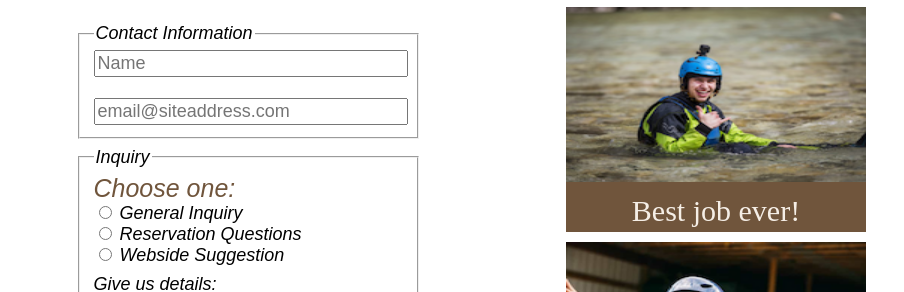
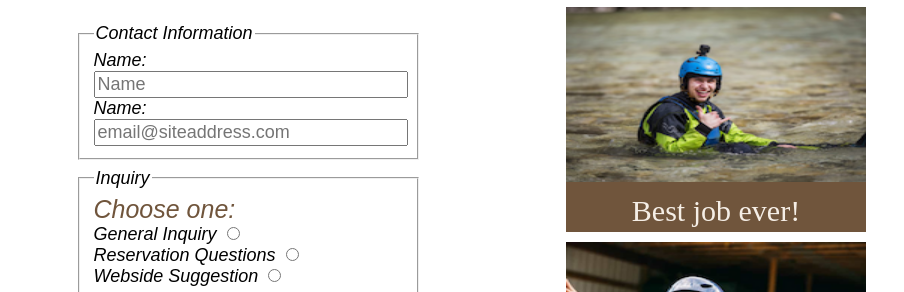
Before and after one commit to AlmaSotelo/wdd130, a plain HTML site: page wwr/contact.html in a window 1280 px wide. Shown: the part 267-559 px from the top of the page, 376-1280 px from the left. Drawn offline with Linux system fonts and the light colour scheme; a web font is replaced by a local one.

Commit message:
Fix # of labels and delete unecesary divs as suggested by instructor

```diff
--- a/wwr/contact.html
+++ b/wwr/contact.html
@@ -52,39 +52,36 @@
          <form autocomplete="on">
             <fieldset>
                <legend>Contact Information</legend>
-               <div>
-                  <!-- <label for="fullname">Name:</label> -->
-                  <input type="text" id="fullname" name="fullname"
-                     class="user-name" placeholder="Name">
-               </div>
-               <br>
+               <label for="fullname">Name:</label>
+               <input type="text" id="fullname" name="fullname"
+                  class="user-name" placeholder="Name">
+               <label for="fullname">Name:</label>
                <input type="email" id="useremail" name="useremail"
                   class="user-email" placeholder="email@siteaddress.com">
             </fieldset>
             <fieldset>
                <legend>Inquiry</legend>
-               <div>
-                  <p>Choose one:</p>
-                  <input type="radio" id="general" name="inquiry"
-                     value="inquiry">
-                  <label for="general">General Inquiry</label>
-               </div>
-               <div>
-                  <input type="radio" id="reservation" name="res-question"
-                     value="reservation">
-                  <label for="reservation">Reservation Questions</label>
-               </div>
-               <div>
-                  <input type="radio" id="ws-suggestion" name="suggestion"
-                     value="suggestion">
-                  <label for="ws-suggestion">Webside Suggestion</label>
-               </div>
+               <p>Choose one:</p>
+
+               <label class="block" for="general">General Inquiry
+               <input type="radio" id="general" name="inquiry"
+                  value="inquiry"></label>
+
+               <label class="block" for="reservation">Reservation
+                  Questions
+               <input  type="radio" id="reservation" name="radgroup"
+                  value="reservation"></label>
+
+               <label class="block" for="ws-suggestion">Webside
+                  Suggestion
+               <input  type="radio" id="ws-suggestion" name="radgroup"
+                  value="suggestion"></label>
+
                <div class="textarea">
                   <label for="feedback">Give us details:</label><br>
                   <textarea id="feedback" name="feedback" rows="6"
                      placeholder="Type here"></textarea>
                </div>
-
             </fieldset>
             <fieldset class="news">
                <label for="suscription">Please subscribe me to the monthly
@@ -94,7 +91,6 @@
             <div class="button">
                <button type="submit">Sumbit Form</button>
             </div>
-
          </form>
       </section>
       <section class="staff">
--- a/wwr/styles/rafting.css
+++ b/wwr/styles/rafting.css
@@ -8,7 +8,7 @@
 h2,
 h3,
 .contact h3,
-.contact h3  {
+.contact h3 {
    color: var(--color);
    font-family: var(--heading-font);
    font-size: 2rem;
@@ -25,7 +25,7 @@ h3,
    top: 10%;
    transform: translate(-50%, -50%);
    font-size: 3rem;
-   padding:0 3rem;
+   padding: 0 3rem;
 }
 
 p {
@@ -91,8 +91,9 @@ header {
    align-items: center;
    background-color: #386CA0;
 }
+
 header img {
-   border:10px solid #386CA0
+   border: 10px solid #386CA0
 }
 
 nav {
@@ -180,12 +181,13 @@ a {
 .contact,
 .form {
    padding: 20px;
-   margin-top:10px;
+   margin-top: 10px;
 }
 
 .contain {
-   margin:10px;
+   margin: 10px;
 }
+
 iframe,
 .tel a {
    display: block;
@@ -219,11 +221,11 @@ iframe,
    font-family: var(--heading-font);
    font-size: 3rem;
    text-align: center;
-   margin:0;
+   margin: 0;
 }
 
 .form {
-   margin:0;
+   margin: 0;
    font-style: italic;
    font-size: 18px;
 }
@@ -238,6 +240,10 @@ form p {
 .user-email,
 textarea {
    width: 99%;
+}
+
+.block {
+   display: block;
 }
 
 textarea {
@@ -267,13 +273,11 @@ textarea {
    display: flex;
    margin: 10px 0;
    justify-content: center;
-
 }
 
 button {
    color: whitesmoke;
    background-color: #386CA0;
-   width: 30%;
    height: 3rem;
    border: 5px solid #70553C;
    font-size: 20px;
@@ -282,10 +286,9 @@ button {
 }
 
 .staff figure {
-   display: block;
    width: 300px;
    height: 225px;
-   margin:10px;
+   margin: 10px;
    margin-left: 105px;
 
 }
```
